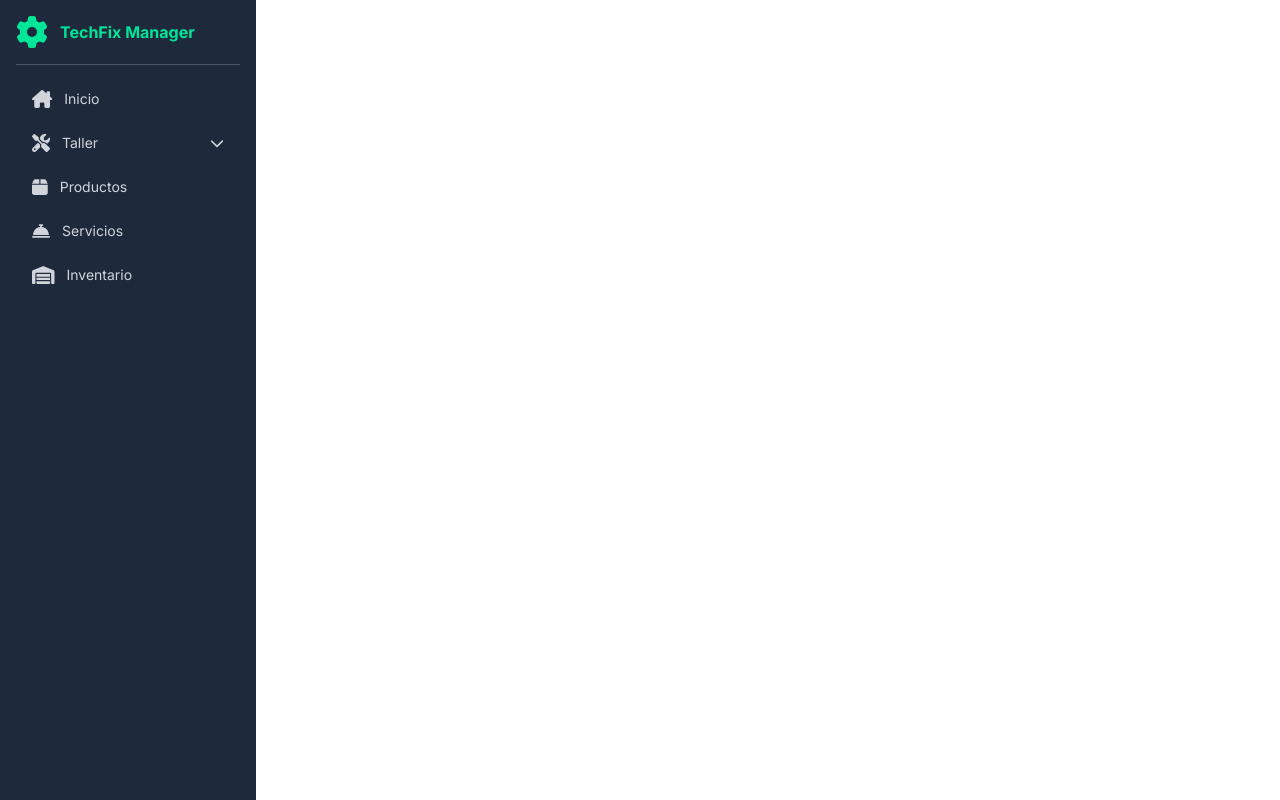
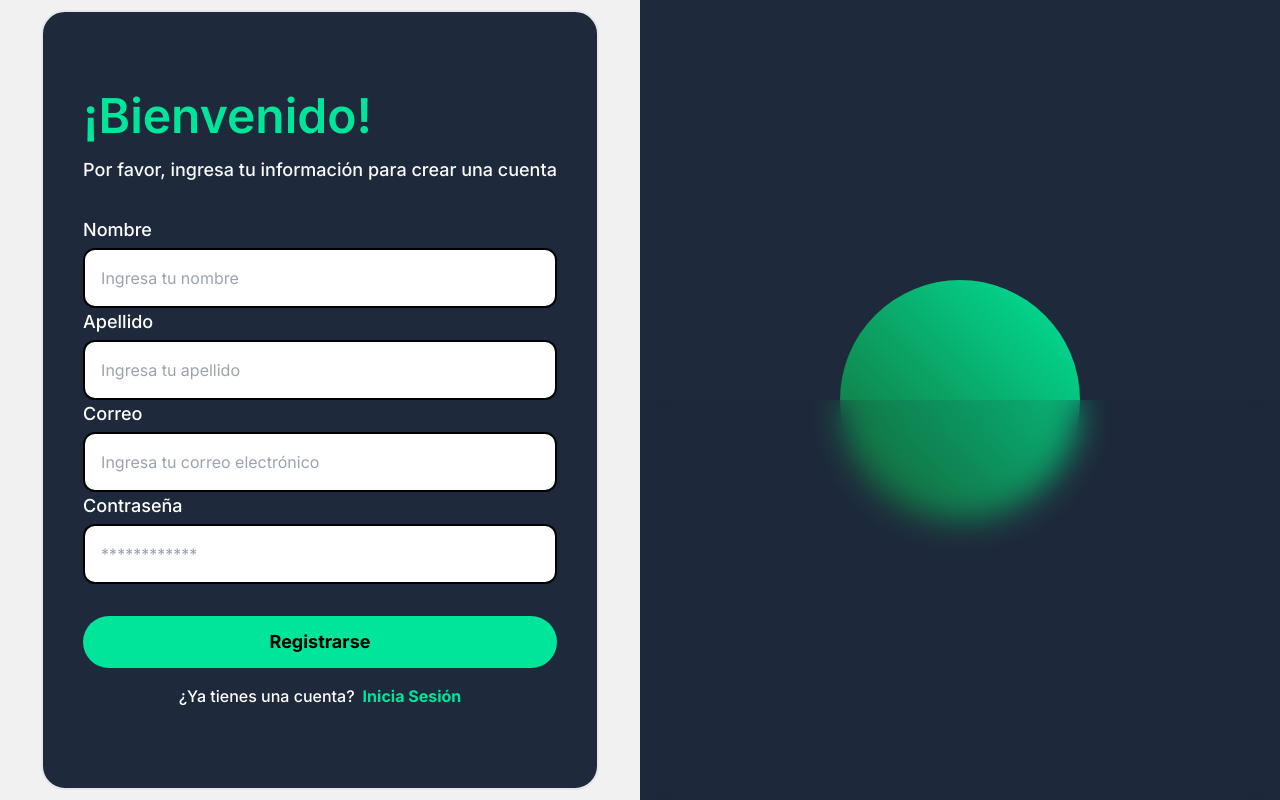
Before and after one commit to saarcos/techFix, a React (Vite) app: page /sign-up in a window 1280 px wide. Built offline with nearby package versions, Linux system fonts and the light colour scheme.

Commit message:
UI de login y registro
Adición de las pantallas de login y registro de usuario antres de entrar al dashboard.

```diff
--- a/src/App.tsx
+++ b/src/App.tsx
@@ -5,18 +5,27 @@ import Home from "./pages/Home"
 import Tecnicos from "./pages/Tecnicos"
 import Ordenes from "./pages/Ordenes"
 import Clientes from "./pages/Clientes"
+import { useAuth } from "./Components/AuthProvider"
+import LoginForm from "./pages/LoginForm"
+import SignupForm from "./pages/Signupform"
 function App() {
+  const { isAuthenticated } = useAuth();
 
   return (
     <>
-     <Navbar/>
-     <Routes>
-      <Route path="/" element={<Home/>}></Route>
-      <Route path="/products" element={<Productos/>}></Route>
-      <Route path="/taller/tecnicos" element={<Tecnicos/>}></Route>
-      <Route path="/taller/ordenes" element={<Ordenes/>}></Route>
-      <Route path="/taller/clientes" element={<Clientes/>}></Route>
-     </Routes>
+     {isAuthenticated && <Navbar />}
+      <Routes>
+        <Route path="/" element={isAuthenticated ? <Home /> : <LoginForm />} />
+        <Route path="/sign-up" element={<SignupForm />} />
+        {isAuthenticated && (
+          <>
+            <Route path="/products" element={<Productos />} />
+            <Route path="/taller/tecnicos" element={<Tecnicos />} />
+            <Route path="/taller/ordenes" element={<Ordenes />} />
+            <Route path="/taller/clientes" element={<Clientes />} />
+          </>
+        )}
+      </Routes>
     </>
   )
 }
--- /dev/null
+++ b/src/Components/AuthProvider.tsx
@@ -0,0 +1,35 @@
+import React, { createContext, useContext, useState, ReactNode } from 'react';
+
+interface AuthContextType {
+    isAuthenticated: boolean;
+    login: () => void;
+    logout: () => void;
+  }
+
+  const AuthContext = createContext<AuthContextType | undefined>(undefined);
+
+  export const AuthProvider: React.FC<{ children: ReactNode }> = ({ children }) => {
+    const [isAuthenticated, setIsAuthenticated] = useState(false);
+
+    const login = () => {
+      setIsAuthenticated(true);
+    };
+
+    const logout = () => {
+      setIsAuthenticated(false);
+    };
+
+    return (
+      <AuthContext.Provider value={{ isAuthenticated, login, logout }}>
+        {children}
+      </AuthContext.Provider>
+    );
+  };
+
+  export const useAuth = (): AuthContextType => {
+    const context = useContext(AuthContext);
+    if (!context) {
+      throw new Error('useAuth must be used within an AuthProvider');
+    }
+    return context;
+  };
--- a/src/index.css
+++ b/src/index.css
@@ -2,3 +2,7 @@
 @tailwind base;
 @tailwind components;
 @tailwind utilities;
+
+body{
+    background: #f1f1f1;
+}
--- a/src/main.tsx
+++ b/src/main.tsx
@@ -3,10 +3,13 @@ import ReactDOM from 'react-dom/client'
 import App from './App.tsx'
 import './index.css'
 import { BrowserRouter } from 'react-router-dom'
+import { AuthProvider } from './Components/AuthProvider.tsx'
 ReactDOM.createRoot(document.getElementById('root')!).render(
   <React.StrictMode>
     <BrowserRouter>
-      <App />
+      <AuthProvider>
+        <App />
+      </AuthProvider>
     </BrowserRouter>
   </React.StrictMode>,
 )
--- /dev/null
+++ b/src/pages/LoginForm.tsx
@@ -0,0 +1,70 @@
+import  { useState } from 'react';
+import { useAuth } from '../Components/AuthProvider';
+import { useNavigate } from 'react-router-dom';
+
+const LoginForm = () => {
+  const [email, setEmail] = useState('');
+  const [password, setPassword] = useState('');
+  const { login } = useAuth();
+  const navigate=useNavigate();
+  const handleSubmit = (e: React.FormEvent<HTMLFormElement>) => {
+    e.preventDefault();
+    login();
+  };
+  const goToSignUp=()=>{
+    navigate('/sign-up');
+  }
+
+  return (
+    <div className='flex w-full h-screen'>
+        <div className='w-full flex items-center justify-center lg:w-1/2'>
+          <div className='font-inter bg-customGray px-10 py-20 rounded-3xl border-2 border-gray-200'>
+            <h1 className='text-5xl font-semibold text-customGreen'>¡Bienvenido de nuevo!</h1>
+            <p className='font-medium text-lg text-gray-50 mt-4'>Por favor, ingresa con tus credenciales.</p>
+            <form onSubmit={handleSubmit} className='mt-8'>
+              <div>
+                <label className='text-lg font-medium text-white'>Correo</label>
+                <input
+                  className='w-full border-2 border-black rounded-xl p-4 mt-1 bg-white'
+                  placeholder='Ingresa tu correo electrónico'
+                  value={email}
+                  onChange={(e) => setEmail(e.target.value)}
+                />
+              </div>
+              <div>
+                <label className='text-lg font-medium text-white'>Contraseña</label>
+                <input
+                  className='w-full border-2 border-black rounded-xl p-4 mt-1 bg-white'
+                  placeholder='************'
+                  type='password'
+                  value={password}
+                  onChange={(e) => setPassword(e.target.value)}
+                />
+              </div>
+              <div className='mt-8 flex flex-col gap-y-4'>
+                <button
+                  type='submit' // Esto asegura que el botón se comporte como un botón de formulario
+                  className='active:scale-[.98] active:duration-75 hover:scale-[1.01] ease-in-out transition-all py-3 rounded-full bg-customGreen text-lg font-bold'
+                >
+                  Iniciar sesión
+                </button>
+                <button
+                  type='button' // Esto asegura que el botón no intente enviar el formulario
+                  className='flex py-3 rounded-full border-2 border-gray-200 items-center justify-center active:scale-[.98] active:duration-75 hover:scale-[1.01] ease-in-out transition-all text-white'
+                  onClick={goToSignUp}
+                >
+                  Registrarse
+                </button>
+              </div>
+            </form>
+          </div>
+        </div>
+        <div className='hidden relative lg:flex h-full w-1/2 items-center justify-center bg-customGray'>
+            <div className='w-60 h-60 bg-gradient-to-tr from-green-800 to-customGreen rounded-full animate-spin'></div>
+            <div className='w-full h-1/2 absolute bg-customGray/10 bottom-0 backdrop-blur-lg'></div>
+        </div>
+    </div>
+  );
+};
+
+export default LoginForm;
--- /dev/null
+++ b/src/pages/Signupform.tsx
@@ -0,0 +1,92 @@
+import  { useEffect, useState } from 'react';
+import { useAuth } from '../Components/AuthProvider';
+import { useNavigate } from 'react-router-dom';
+const SignupForm = () => {
+  const [email, setEmail] = useState('');
+  const [password, setPassword] = useState('');
+  const [nombre, setNombre] = useState('');
+  const [apellido, setApellido] = useState('');
+  const { login } = useAuth();
+  const navigate = useNavigate();
+
+  const handleSubmit = (e: React.FormEvent<HTMLFormElement>) => {
+    e.preventDefault();
+    login();
+  };
+  const goToLogIn=()=>{
+    navigate('/');
+  }
+  useEffect(() => {
+    console.log(nombre);
+  }, [nombre])
+
+
+  return (
+    <div className='flex w-full h-screen'>
+        <div className='w-full flex items-center justify-center lg:w-1/2'>
+          <div className='font-inter bg-customGray px-10 py-20 rounded-3xl border-2 border-gray-200'>
+            <h1 className='text-5xl font-semibold text-customGreen'>¡Bienvenido!</h1>
+            <p className='font-medium text-lg text-gray-50 mt-4'>Por favor, ingresa tu información para crear una cuenta</p>
+            <form onSubmit={handleSubmit} className='mt-8'>
+              <div>
+                <label className='text-lg font-medium text-white'>Nombre</label>
+                <input
+                  className='w-full border-2 border-black rounded-xl p-4 mt-1 bg-white'
+                  placeholder='Ingresa tu nombre'
+                  value={nombre}
+                  onChange={(e) => setNombre(e.target.value)}
+                />
+              </div>
+              <div>
+                <label className='text-lg font-medium text-white'>Apellido</label>
+                <input
+                  className='w-full border-2 border-black rounded-xl p-4 mt-1 bg-white'
+                  placeholder='Ingresa tu apellido'
+                  value={apellido}
+                  onChange={(e) => setApellido(e.target.value)}
+                />
+              </div>
+              <div>
+                <label className='text-lg font-medium text-white'>Correo</label>
+                <input
+                  className='w-full border-2 border-black rounded-xl p-4 mt-1 bg-white'
+                  placeholder='Ingresa tu correo electrónico'
+                  value={email}
+                  onChange={(e) => setEmail(e.target.value)}
+                />
+              </div>
+              <div>
+                <label className='text-lg font-medium text-white'>Contraseña</label>
+                <input
+                  className='w-full border-2 border-black rounded-xl p-4 mt-1 bg-white'
+                  placeholder='************'
+                  type='password'
+                  value={password}
+                  onChange={(e) => setPassword(e.target.value)}
+                />
+              </div>
+              <div className='mt-8 flex flex-col gap-y-4'>
+                <button
+                  type='submit'
+                  className='active:scale-[.98] active:duration-75 hover:scale-[1.01] ease-in-out transition-all py-3 rounded-full bg-customGreen text-lg font-bold'
+                >
+                  Registrarse
+                </button>
+              </div>
+              <div className='flex flex-row justify-center items-center mt-4'>
+                <p className='font-medium text-white'>¿Ya tienes una cuenta?</p>
+                <button className='text-customGreen font-bold ml-2 text-base' onClick={goToLogIn}> Inicia Sesión </button>
+              </div>
+
+            </form>
+          </div>
+        </div>
+        <div className='hidden relative lg:flex h-full w-1/2 items-center justify-center bg-customGray'>
+            <div className='w-60 h-60 bg-gradient-to-tr from-green-800 to-customGreen rounded-full animate-spin'></div>
+            <div className='w-full h-1/2 absolute bg-customGray/10 bottom-0 backdrop-blur-lg'></div>
+        </div>
+    </div>
+  );
+};
+
+export default SignupForm;
--- a/tailwind.config.js
+++ b/tailwind.config.js
@@ -12,6 +12,7 @@ export default {
       colors: {
         customGreen: '#00E599',
         customGray: '#1E293B',
+        customLightGray:'#4B5563'
       }
     },
   },
```
